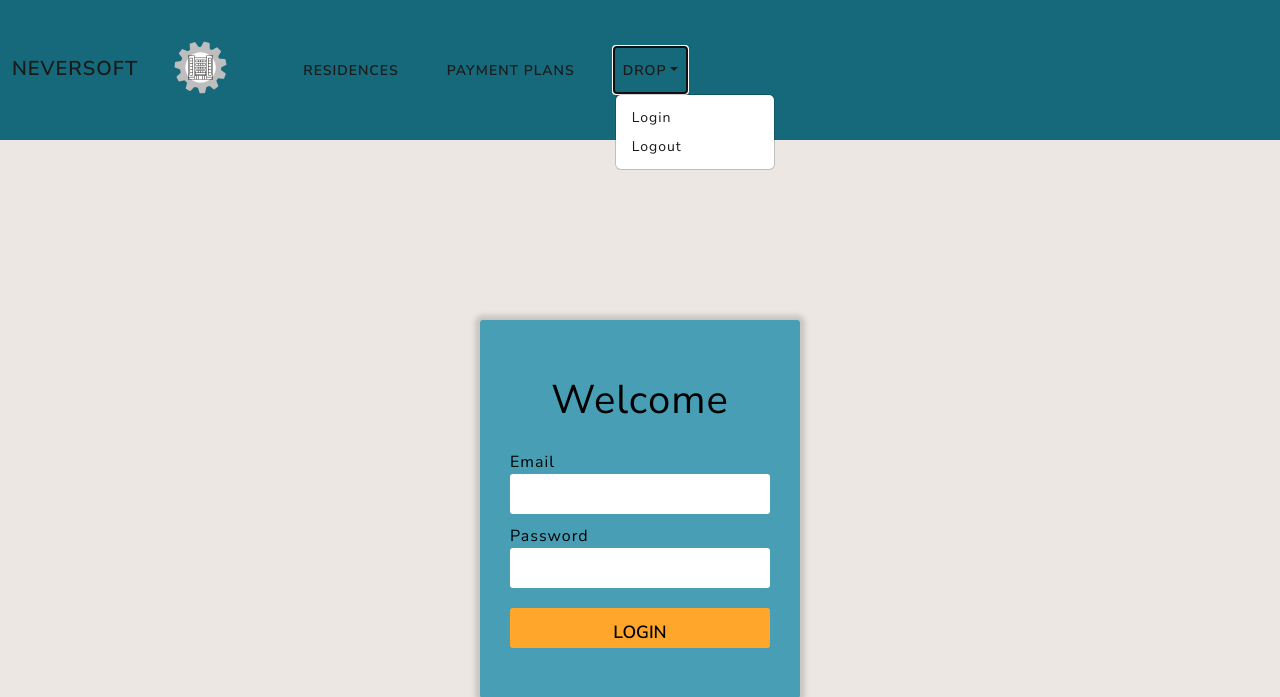
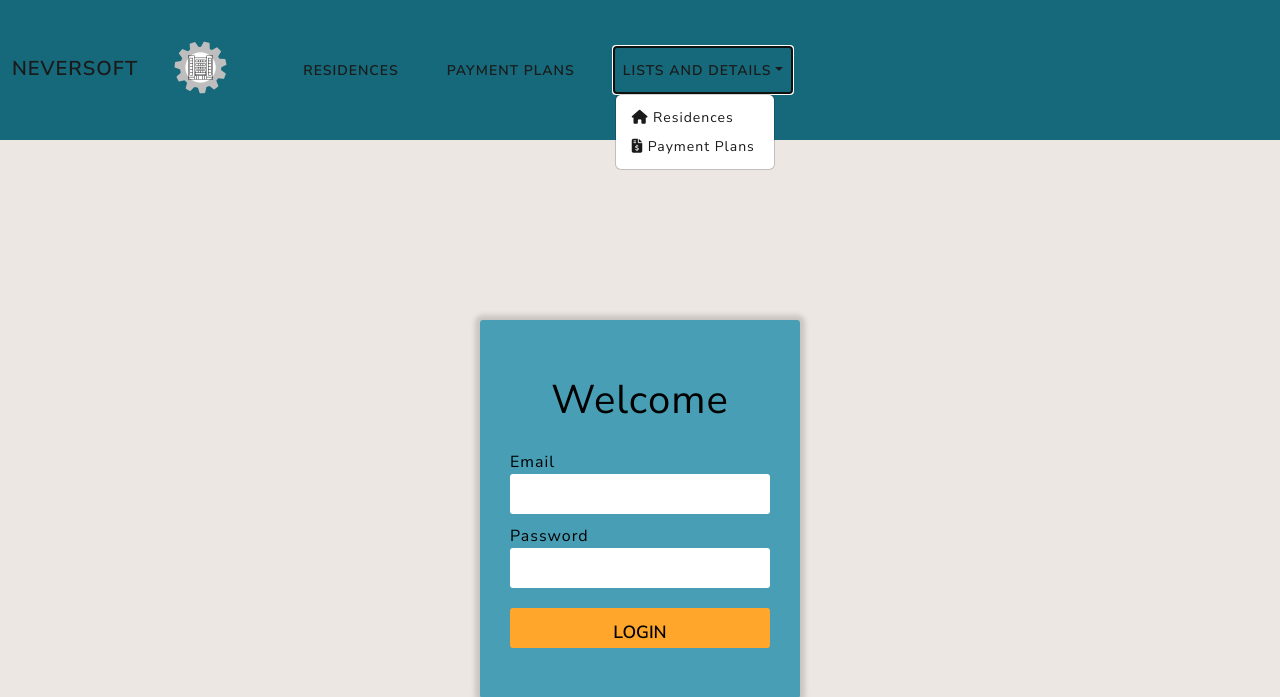
Before and after one commit to alfres2503/NeverSoft, an ASP.NET MVC app: page / in a window 1280 px wide, after a click on "LISTS AND DETAILS". Shown: the top 697 px of the page. Run offline with ASP.NET Core 8 and stand-ins for ASP.NET MVC 5, Linux system fonts and the light colour scheme; the project's own start-up code is not run, and a stand-in starts its controllers and pages; some libraries are stand-ins or nearby versions.

Commit message:
Corrección de botones y se añadió drop
Ya están corregidos los botones y la carpeta de imagenes. Edité el dropdown para que tuviera las opciones de lista, por si acaso dejé ambas opciones por fuera del drop para elegir luego alguna de las 2

```diff
--- a/Web/Content/Style.css
+++ b/Web/Content/Style.css
@@ -4,6 +4,10 @@
     color: #000000;
     padding:0;
     margin-bottom:30px;
+}
+
+.dropdown-item:hover {
+    background-color: #489FB5 !important;
 }
 
 .logo {
@@ -34,9 +38,6 @@ body {
     height: 300px;
 }
 
-.customActionLink{
-    text-decoration:none;
-}
 
 #contenedor {
     display: flex;
--- a/Web/Views/PaymentPlan/Details.cshtml
+++ b/Web/Views/PaymentPlan/Details.cshtml
@@ -36,7 +36,7 @@
 </div>
 <p>
 
-    <button class="btn btn-primary">
-        @Html.ActionLink("Back to List", "Index", null, new { @class = "customActionLink" })
-    </button>
+
+        @Html.ActionLink("Back to List", "Index", null, new { @class = "btn btn-primary" })
+
 </p>
--- a/Web/Views/PaymentPlan/Index.cshtml
+++ b/Web/Views/PaymentPlan/Index.cshtml
@@ -16,7 +16,7 @@
                 <div class="card-body">
                     <h5 class="card-title">@Html.DisplayFor(modelItem => item.Name)</h5>
                     <p class="card-text">@Html.DisplayFor(modelItem => item.Description)</p>
-                    <button class="btn btn-primary">@Html.ActionLink("Details", "Details", new { id = item.IDPlan }, new { @class = "customActionLink" })</button>
+                    @Html.ActionLink("Details", "Details", new { id = item.IDPlan }, new { @class = "btn btn-primary" })
                 </div>
             </div>
         </div>
--- a/Web/Views/Residence/Details.cshtml
+++ b/Web/Views/Residence/Details.cshtml
@@ -68,8 +68,8 @@
 </div>
 <p>
     @*@Html.ActionLink("Edit", "Edit", new { id = Model.IDResidence }) |*@
-    <button class="btn btn-primary">
-        @Html.ActionLink("Back to List", "Index", null, new {@class = "customActionLink"})
-    </button>
+
+        @Html.ActionLink("Back to List", "Index", null, new {@class = "btn btn-primary" })
+
 
 </p>
--- a/Web/Views/Residence/Index.cshtml
+++ b/Web/Views/Residence/Index.cshtml
@@ -51,9 +51,9 @@
                 </td>*@
             <td>
                 @*@Html.ActionLink("Edit", "Edit", new { id = item.IDResidence }) |*@
-                <button class="btn btn-default">
-                    @Html.ActionLink("Details", "Details", new { id = item.IDResidence }, new { @class = "customActionLink" })
-                </button>
+
+                    @Html.ActionLink("Details", "Details", new { id = item.IDResidence }, new { @class = "btn btn-primary" })
+
                 @*@Html.ActionLink("Delete", "Delete", new { id = item.IDResidence })*@
             </td>
         </tr>
--- a/Web/Views/Shared/_Layout.cshtml
+++ b/Web/Views/Shared/_Layout.cshtml
@@ -7,7 +7,7 @@
     <title>@ViewBag.Title - NeverSoft</title>
     @Styles.Render("~/Content/css")
     @Scripts.Render("~/bundles/modernizr")
-
+    <link rel="stylesheet" href="https://cdnjs.cloudflare.com/ajax/libs/font-awesome/6.2.1/css/all.min.css" crossorigin="anonymous" referrerpolicy="no-referrer" />
     @RenderSection("styles", required: false)
 </head>
 <body>
--- a/Web/Views/Shared/_Menu.cshtml
+++ b/Web/Views/Shared/_Menu.cshtml
@@ -1,6 +1,6 @@
 <nav class="navbar navbar-expand-lg navbar-custom">
     <div class="container-fluid">
-        <a class="navbar-brand" href="#">NeverSoft<img class="logo" src="images/logo.png" alt="app logo" /></a>
+        <a class="navbar-brand" href="#">NeverSoft<img class="logo" src="~/Images/logo.png" alt="app logo" /></a>
 
         <button class="navbar-toggler" type="button" data-bs-toggle="collapse" data-bs-target="#navbarColor01" aria-controls="navbarColor01" aria-expanded="false" aria-label="Toggle navigation">
             <span class="navbar-toggler-icon"></span>
@@ -10,7 +10,7 @@
 
 
                 <li class="nav-item">
-                    @Html.ActionLink("Residences","Index", "Residence",
+                    @Html.ActionLink("Residences", "Index", "Residence",
                null, new { @class = "nav-link active" })
                 </li>
                 <li class="nav-item">
@@ -18,11 +18,19 @@
               null, new { @class = "nav-link active" })
                 </li>
 
-                <li class="nav-item dropdown">
+                @*<li class="nav-item dropdown">
                     <a class="nav-link dropdown-toggle" data-bs-toggle="dropdown" href="#" role="button" aria-haspopup="true" aria-expanded="false">Drop</a>
                     <div class="dropdown-menu">
                         <a class="dropdown-item" href="@Url.Action("Index","Login")">Login</a>
                         <a class="dropdown-item" href="@Url.Action("Logout","Login")"><i class="fa-solid fa-right-from-bracket"></i>Logout</a>
+                    </div>
+                </li>*@
+
+                <li class="nav-item dropdown">
+                    <a class="nav-link active dropdown-toggle" data-bs-toggle="dropdown" href="#" role="button" aria-haspopup="true" aria-expanded="false">Lists and details</a>
+                    <div class="dropdown-menu">
+                        <a class="dropdown-item" href="@Url.Action("Index","Residence")"><i class="fa-solid fa-house"></i> Residences</a>
+                        <a class="dropdown-item" href="@Url.Action("Index","PaymentPlan")"><i class="fa-sharp fa-solid fa-file-invoice-dollar"></i> Payment Plans</a>
                     </div>
                 </li>
             </ul>
```
Also changed, not shown: Web/Web.csproj, 5 other files.
